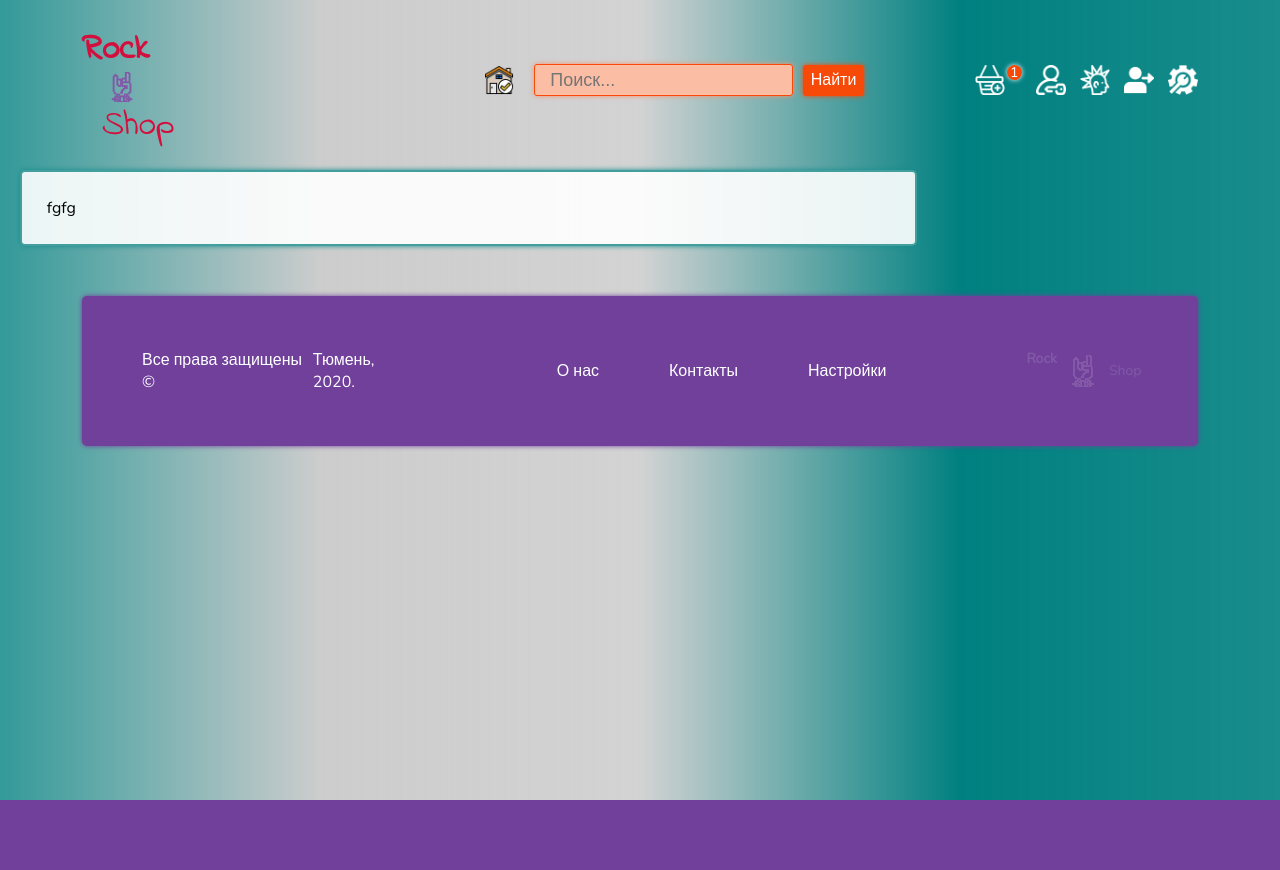
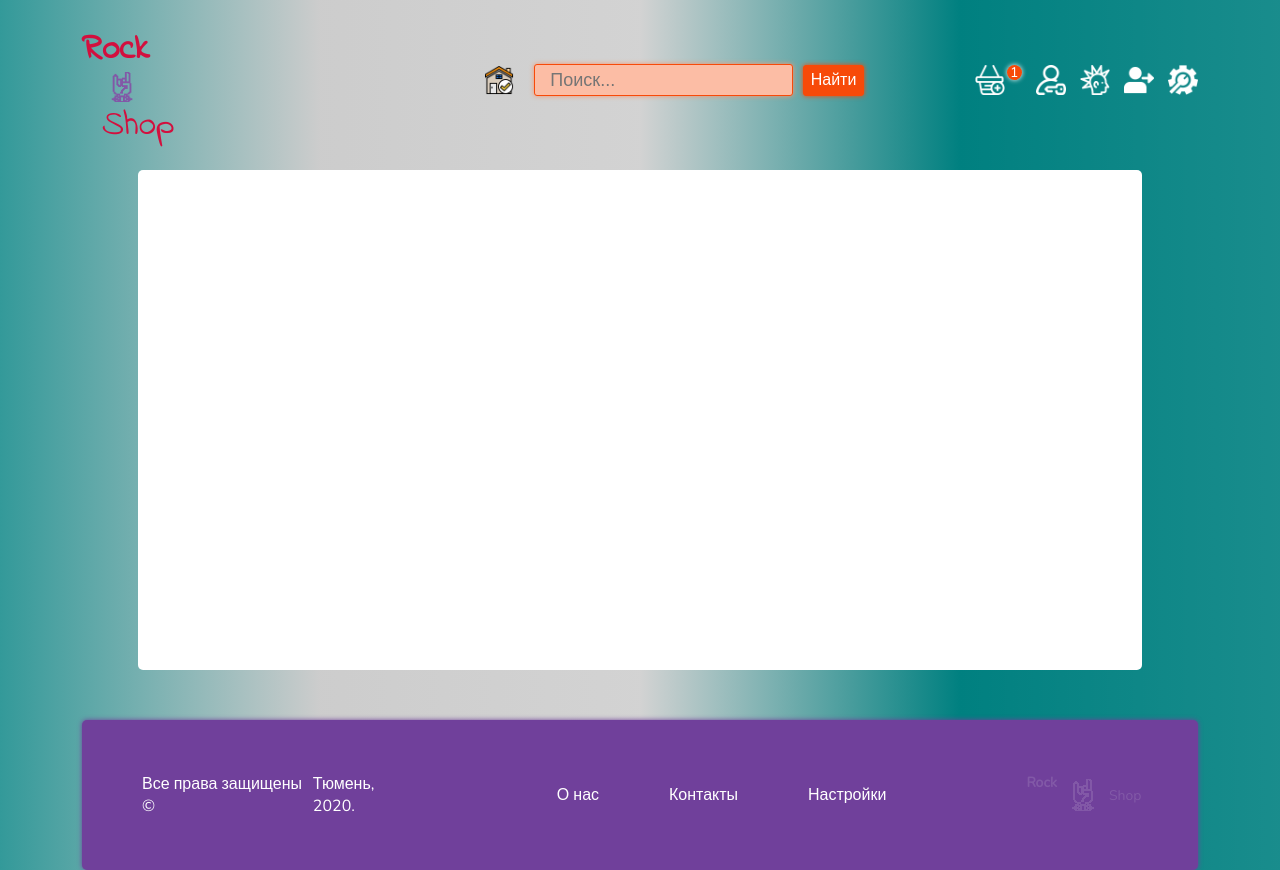
Before and after one commit to unclepepper/mysikshop, a PHP site: page /?reg in a window 1280 px wide. Before the commit the page ends 800 px from the top, so only its background shows below. Run offline with PHP 8.4, Linux system fonts and the light colour scheme.

Commit message:
start reg

```diff
--- a/css/style.css
+++ b/css/style.css
@@ -203,6 +203,14 @@ color:#8259A7;
 	display: flex;
 	justify-content: space-between;
 
+}
+.wrap-reg{
+	height: 500px;
+	width: 90%;
+	margin:auto;
+	margin-bottom: 50px;
+	background-color: #fff;
+	border-radius: 5px;
 }
 .contain{
 	width: 70%;
--- a/view/registr.php
+++ b/view/registr.php
@@ -1,19 +1,14 @@
 
 <!-- content start -->
+	<div class="wrap">
 
-		<div class="contain">
+		<div class="wrap-reg">
 
-			<div class="wrap-cart">
-				fgfg
-			</div>
+		</div>
+	</div>
+		<?php
+
+					?>
+
 		<!-- end wrap -->
-		</div>
-
-
-
-
-
-
-	</footer>
-</body>
-</html>
+	</div>
```
